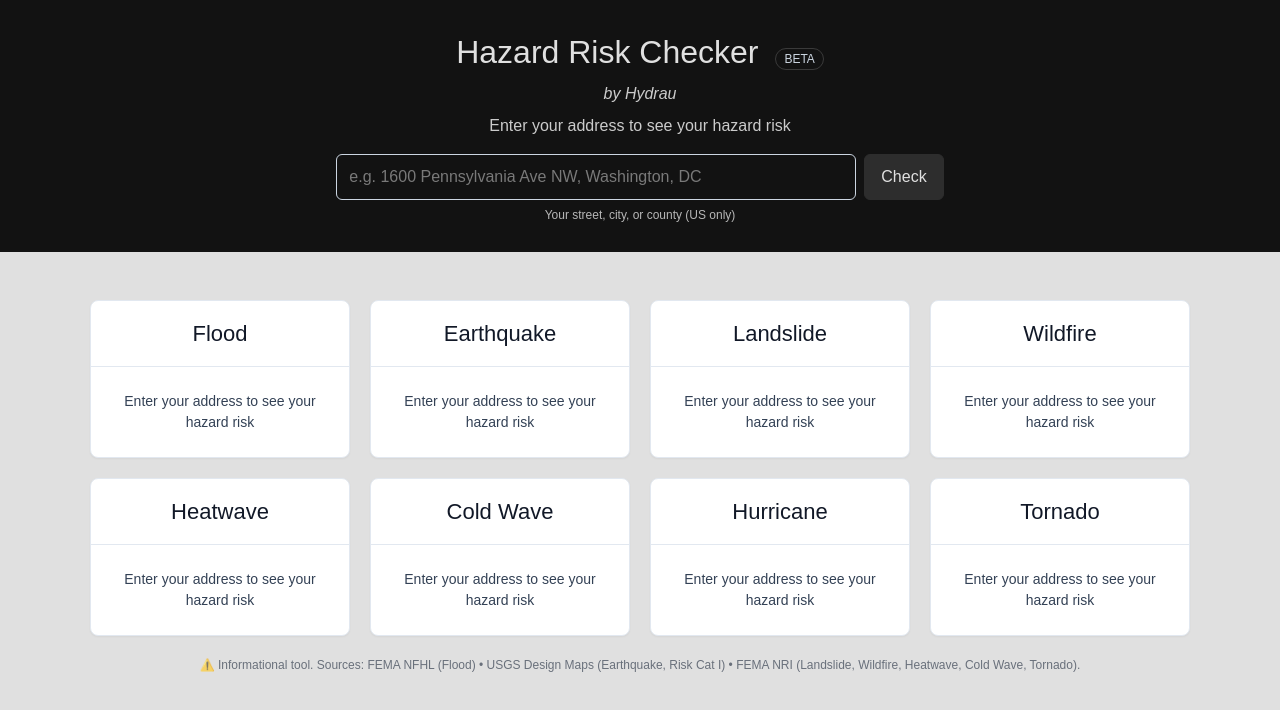
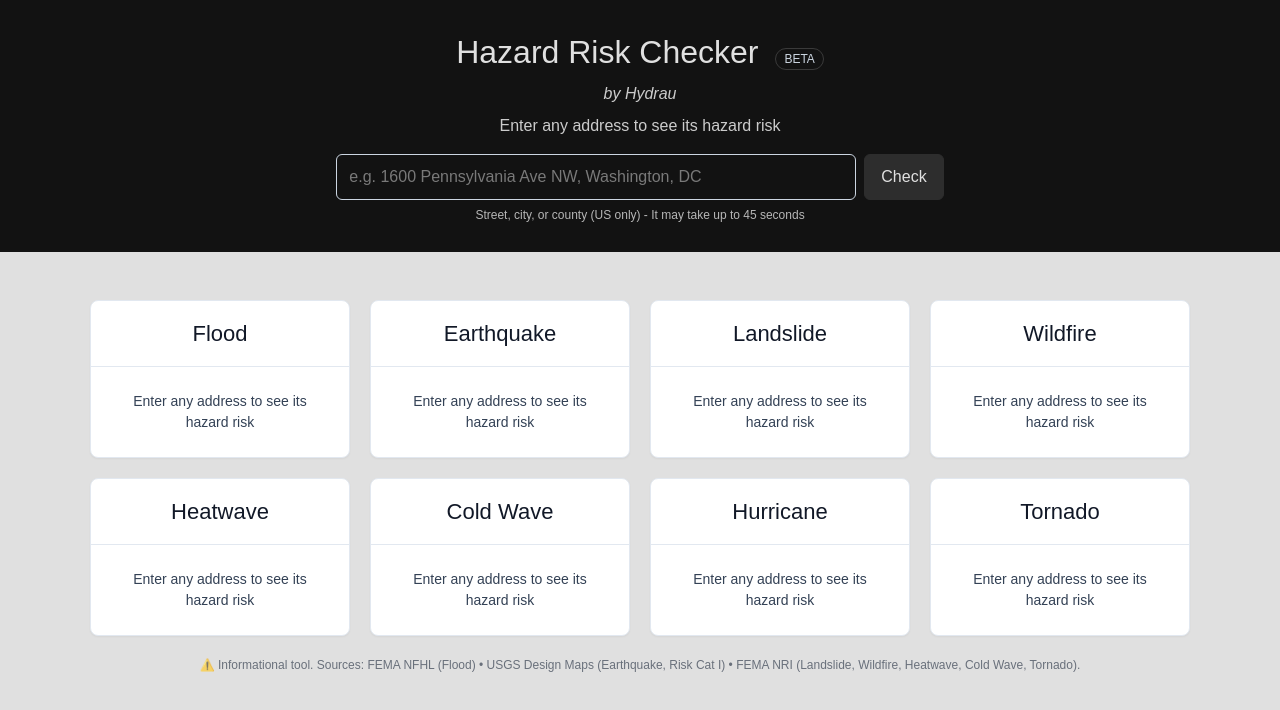
Before and after one commit to hydrau1221/hazard-risk-checker, a Next.js app: page / in a window 1280 px wide. Shown: the top 710 px of the page. Built offline with nearby package versions, Linux system fonts and the light colour scheme.

Commit message:
Update page.tsx

```diff
--- a/app/page.tsx
+++ b/app/page.tsx
@@ -95,35 +95,35 @@ export default function Home() {
 
   // Flood
   const [floodLevel, setFloodLevel] = useState<RiskLevel | null>(null);
-  const [floodText, setFloodText]   = useState<string>("Enter your address to see your hazard risk");
+  const [floodText, setFloodText]   = useState<string>("Enter any address to see its hazard risk");
 
   // Earthquake
   const [eqLevel, setEqLevel] = useState<RiskLevel | null>(null);
-  const [eqText,  setEqText]  = useState<string>("Enter your address to see your hazard risk");
+  const [eqText,  setEqText]  = useState<string>("Enter any address to see its hazard risk");
 
   // Landslide (NRI)
   const [lsLevel, setLsLevel] = useState<RiskLevel | null>(null);
-  const [lsText,  setLsText]  = useState<string>("Enter your address to see your hazard risk");
+  const [lsText,  setLsText]  = useState<string>("Enter any address to see its hazard risk");
 
   // Wildfire (NRI)
   const [wfLevel, setWfLevel] = useState<RiskLevel | null>(null);
-  const [wfText,  setWfText]  = useState<string>("Enter your address to see your hazard risk");
+  const [wfText,  setWfText]  = useState<string>("Enter any address to see its hazard risk");
 
   // Heatwave (NRI)
   const [heatLevel, setHeatLevel] = useState<RiskLevel | null>(null);
-  const [heatText,  setHeatText]  = useState<string>("Enter your address to see your hazard risk");
+  const [heatText,  setHeatText]  = useState<string>("Enter any address to see its hazard risk");
 
   // Cold Wave (NRI)
   const [coldLevel, setColdLevel] = useState<RiskLevel | null>(null);
-  const [coldText,  setColdText]  = useState<string>("Enter your address to see your hazard risk");
+  const [coldText,  setColdText]  = useState<string>("Enter any address to see its hazard risk");
 
   // Hurricane (NRI)
   const [hurrLevel, setHurrLevel] = useState<RiskLevel | null>(null);
-  const [hurrText,  setHurrText]  = useState<string>("Enter your address to see your hazard risk");
+  const [hurrText,  setHurrText]  = useState<string>("Enter any address to see its hazard risk");
 
   // Tornado (NRI)
   const [torLevel, setTorLevel] = useState<RiskLevel | null>(null);
-  const [torText,  setTorText]  = useState<string>("Enter your address to see your hazard risk");
+  const [torText,  setTorText]  = useState<string>("Enter any address to see its hazard risk");
 
   function parseLatLon(s: string): {lat:number, lon:number} | null {
     const m = s.trim().match(/^\s*(-?\d+(?:\.\d+)?)\s*,\s*(-?\d+(?:\.\d+)?)\s*$/);
@@ -410,7 +410,7 @@ export default function Home() {
       <header style={header}>
         <h1 style={title}>Hazard Risk Checker <span style={beta}>BETA</span></h1>
         <div style={subtitle}>by Hydrau</div>
-        <div style={tagline}>Enter your address to see your hazard risk</div>
+        <div style={tagline}>Enter any address to see its hazard risk</div>
         <div style={bar}>
           <input
             style={input}
@@ -423,7 +423,7 @@ export default function Home() {
             {loading === "idle" ? "Check" : loading === "geocode" ? "Geocoding…" : "Checking…"}
           </button>
         </div>
-        <div style={hint}>Your street, city, or county (US only)</div>
+        <div style={hint}>Street, city, or county (US only) - It may take up to 45 seconds </div>
       </header>
 
       <main style={gridWrap}>
```
